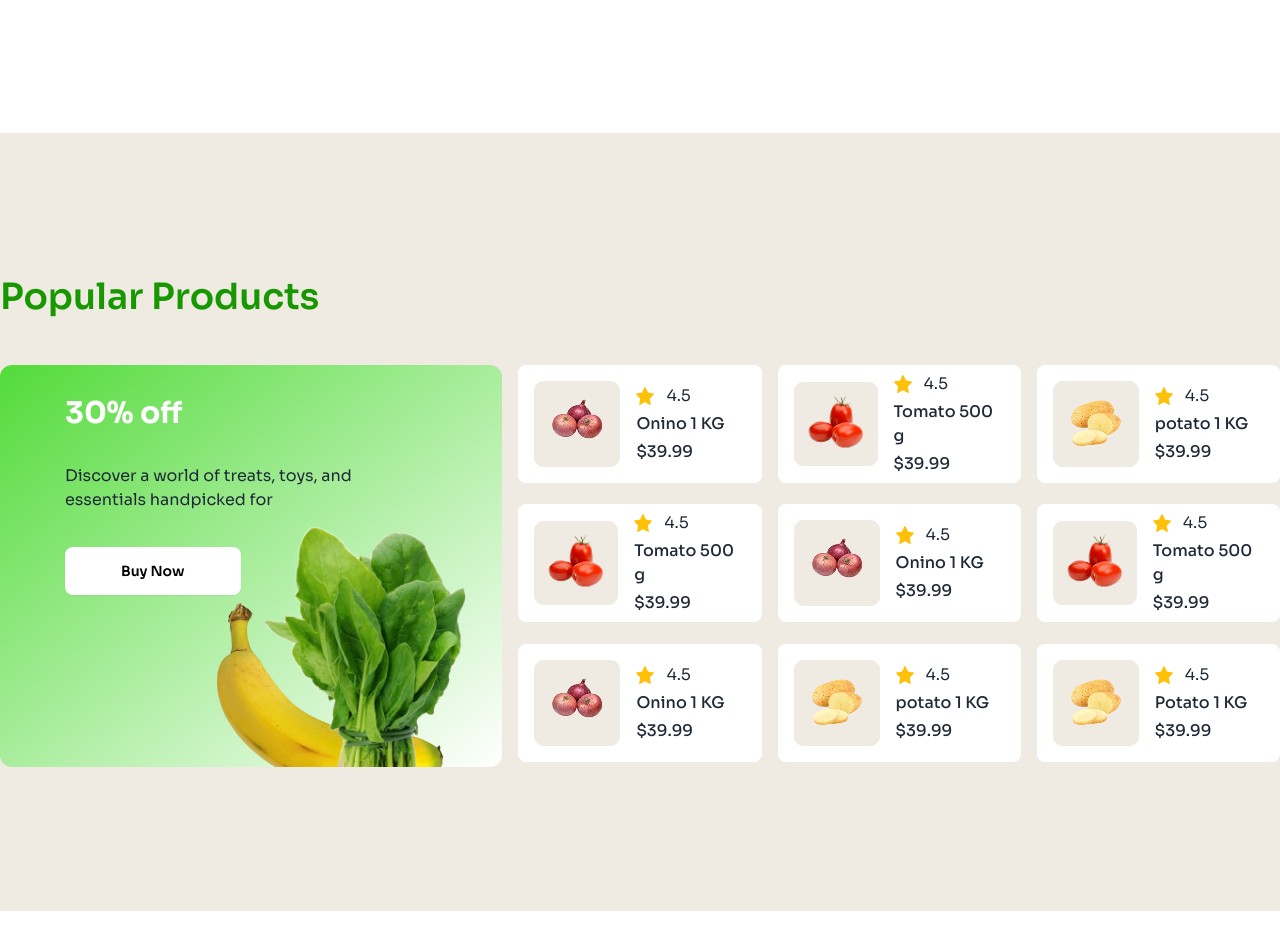
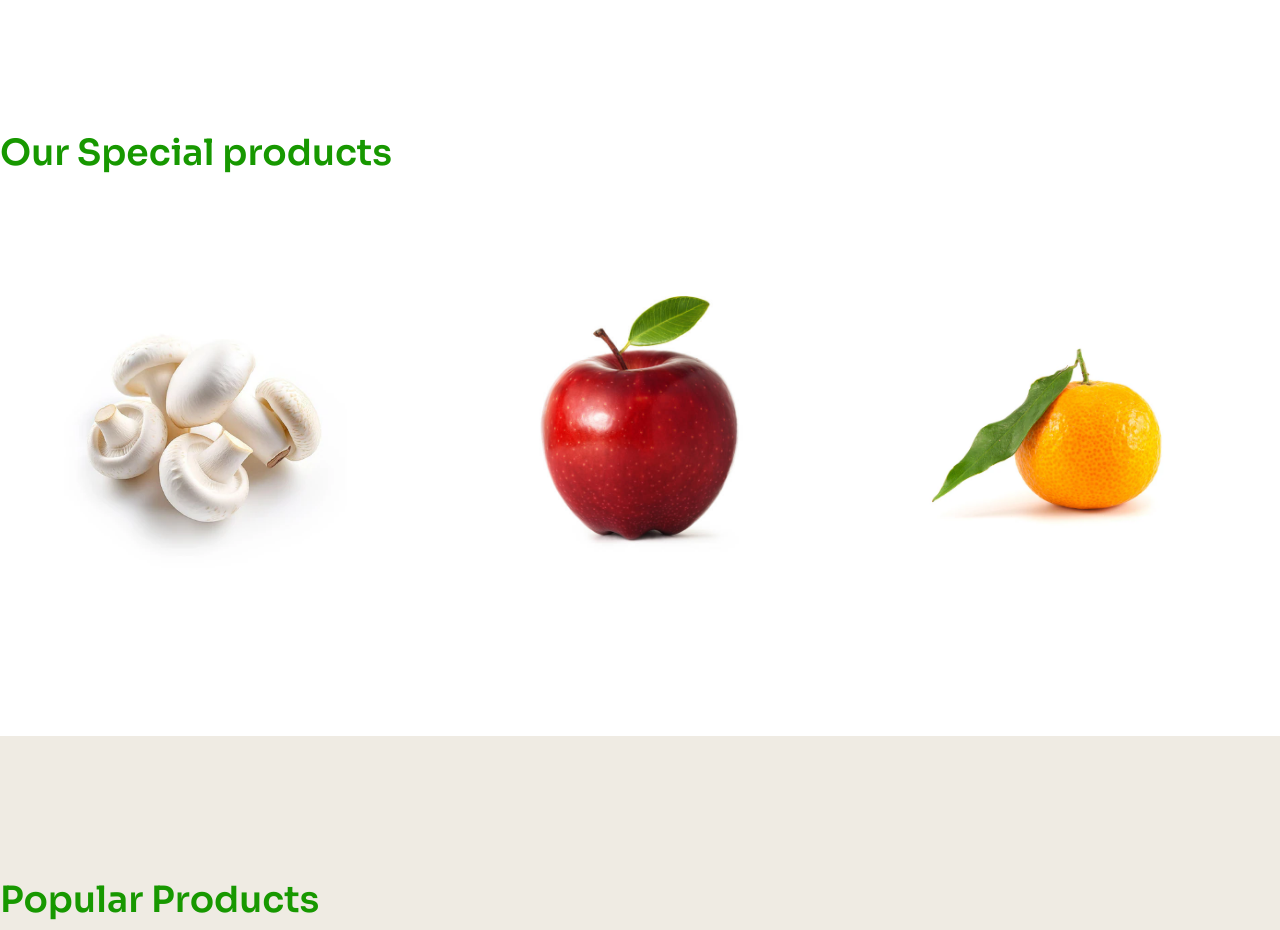
Before and after one commit to ron7116/nature-platter, a plain HTML site: page index.html in a window 1280 px wide. Shown: the part 1900-2830 px from the top of the page. Drawn offline with nearby package versions, Linux system fonts and the light colour scheme.

Commit message:
new section added

```diff
--- a/index.html
+++ b/index.html
@@ -173,6 +173,45 @@
                 fuel your wellness journey without compromise.
               </p>
             </div>
+          </div>
+        </div>
+      </section>
+      <!-- our special products -->
+      <section class="container mx-auto my-36 px-4 lg:px-0">
+        <h3 class="font-semibold text-4xl text-[#179800] mb-12">
+          Our Special products
+        </h3>
+        <!-- services cards -->
+        <div class="grid grid-cols-1 lg:grid-cols-3 gap-6">
+          <!-- card 1 -->
+          <div class="card">
+            <figure class="px-10 pt-10">
+              <div class="avatar">
+                <div class="p-6 bg-white rounded-lg">
+                  <img src="c2-assets/mashroom.webp" />
+                </div>
+              </div>
+            </figure>
+          </div>
+          <!-- card 2 -->
+          <div class="card">
+            <figure class="px-10 pt-10">
+              <div class="avatar">
+                <div class="bg-white p-6 rounded-lg">
+                  <img src="c2-assets/apple.jpg" />
+                </div>
+              </div>
+            </figure>
+          </div>
+          <!-- card 3 -->
+          <div class="card">
+            <figure class="px-10 pt-10">
+              <div class="avatar">
+                <div class="bg-white rounded-lg">
+                  <img src="c2-assets/Mandarin-orange.webp" />
+                </div>
+              </div>
+            </figure>
           </div>
         </div>
       </section>
```
Also changed, not shown: c2-assets/Mandarin-orange.webp (added), c2-assets/apple.jpg (added), c2-assets/mashroom.webp (added).
